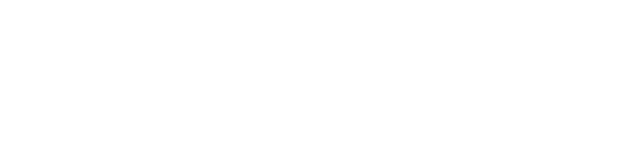
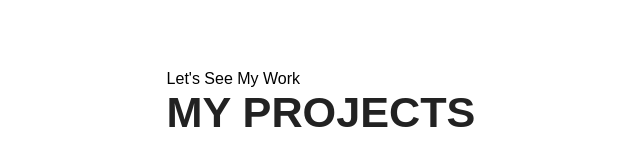
Before and after one commit to MihiThilina/Project-Filter-And-Light-Box-Effect, a plain HTML site: page index.html in a window 1280 px wide. Shown: the whole page, without its empty margins (319-959 px from the left). Drawn offline with Linux system fonts and the light colour scheme.

Commit message:
add to css and html

```diff
--- /dev/null
+++ b/asset/style.css
@@ -0,0 +1,43 @@
+*{
+    margin: 0px;
+    padding: 0px;
+    font-family: sans-serif;
+    box-sizing: border-box;
+}
+
+a{
+    text-decoration: none;
+}
+ul{
+    list-style: none;
+}
+
+body{
+    margin: 0px;
+    padding: 0px;
+    font-family: sans-serif;
+}
+
+
+/* -------------------Project Section-------------- */
+
+#project{
+    display: flex;
+    justify-content: center;
+    align-items: center;
+    flex-direction: column;
+    margin: 50px 0px;
+}
+
+.project-heading{
+    margin-top: 20px;
+    display: flex;
+    flex-direction: column;
+}
+
+.project-heading h3{
+    font-size: 2.7rem;
+    font-weight: 600;
+    text-transform: uppercase;
+    color: #222;
+}
--- a/index.html
+++ b/index.html
@@ -3,11 +3,19 @@
 
 <head>
     <meta charset="utf-8">
-    <title></title>
+    <title>Project Section</title>
+    <link rel="stylesheet" type="text/css" href="asset/style.css" >
 </head>
 
 <body>
 
+    <section id="project">
+         <div class="project-heading">
+            <span>Let's See My Work</span>
+            <h3>My Projects</h3>
+         </div>
+    </section>
+
 </body>
 
 </html>
```
